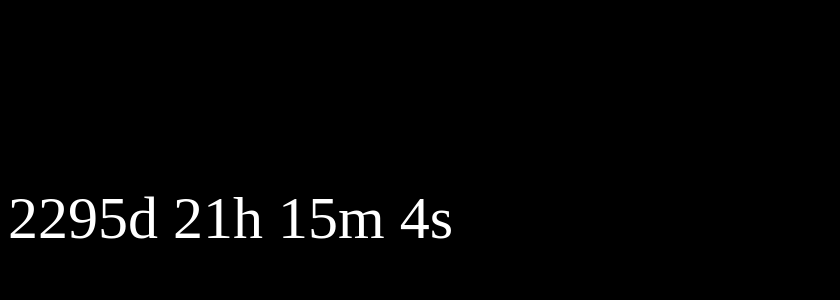
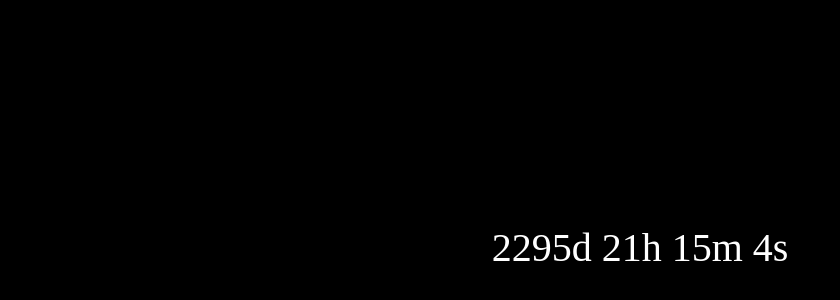
Before and after one commit to morganbm123/IncarceratedTime, a plain HTML site: page index.html in a window 1280 px wide. Shown: the part 64-364 px from the top of the page, without its empty margins (0-840 px from the left). Drawn offline with Linux system fonts and the light colour scheme.

Commit message:
Update index.html

```diff
--- a/index.html
+++ b/index.html
@@ -10,9 +10,9 @@
         background-color: #000000
         }
     p {
-      text-align: left;
-      font-size: 60px;
-      margin-top: 40px;
+      text-align: center;
+      font-size: 40px;
+      margin-top: 80px;
 
     }
     div {
```
